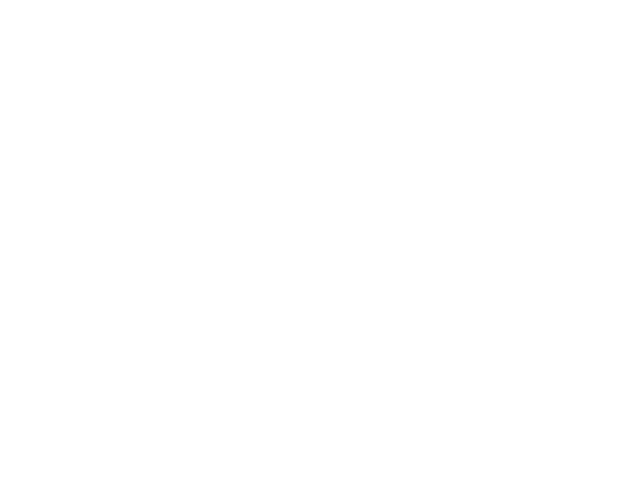
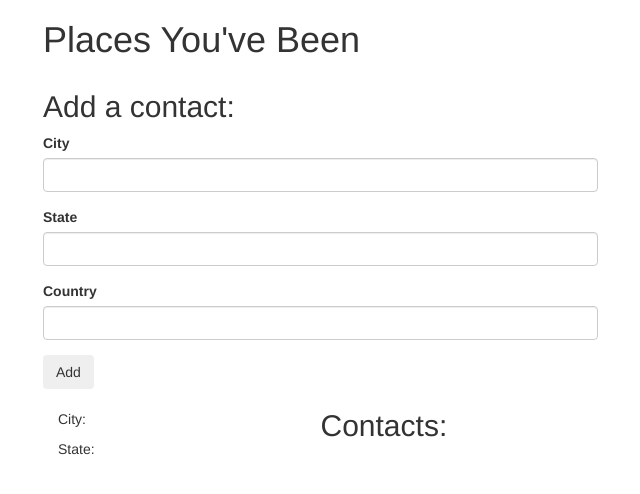
Before and after one commit to techgir1/places-youve-been, a plain HTML site: page index.html in a window 1280 px wide. Shown: the whole page, without its empty margins (27-667 px from the left). Drawn offline with Linux system fonts and the light colour scheme.

Commit message:
added country

```diff
--- a/index.html
+++ b/index.html
@@ -7,14 +7,49 @@
   <script src="js/scripts.js"></script>
   <script src="js/bootstrap.min.js"></script>
 
-
-	<title></title>
+  <title>Places You've Been</title>
 </head>
 
+<body>
+  <div class="container">
+    <h1>Places You've Been</h1>
+  <div class="row">
+        <div class="col-md-6">
+          <h2>Add a contact:</h2>
+          <form id="new-contact">
+            <div class="form-group">
+              <label for="new-city">City</label>
+              <input type="text" class="form-control" id="new-city">
+            </div>
+            <div class="form-group">
+              <label for="new-state">State</label>
+              <input type="text" class="form-control" id="new-state">
+            </div>
+            <div class="form-group">
+              <label for="new-country">Country</label>
+              <input type="text" class="form-control" id="new-country">
+            </div>
 
-<body>
-	<div class="container">
-	<h1></h1>
+            <button type="submit" class="btn">Add</button>
+          </form>
+
+
+<div class="col-md-6">
+  <div id="show-contact">
+    <h2></h2>
+
+    <p>City: <span class="city"></span></p>
+    <p>State: <span class="state"></span></p>
+  </div>
+</div>
+
+          <h2>Contacts:</h2>
+          <ul id="contacts">
+
+          </ul>
+        </div>
+      </div>
+    </div>
 
 
 </div>
--- a/js/scripts.js
+++ b/js/scripts.js
@@ -1,9 +1,10 @@
-function Places(city, state) {
-	this.city = city;
-	this.state = state;
-	this.landmarks = [];
+function Places(city, state, country) {
+  this.city = city;
+  this.state = state;
+  this.country = country;
+  this.landmarks = [];
 }
 
-Places.prototype.cityState = function() {
-	return this.city + " " + this.state;
+Places.prototype.cityStateCountry = function() {
+  return this.city + " " + this.state + " " + this.country;
 }
```
Also changed, not shown: spec/specs.js (+5 -4 lines).
